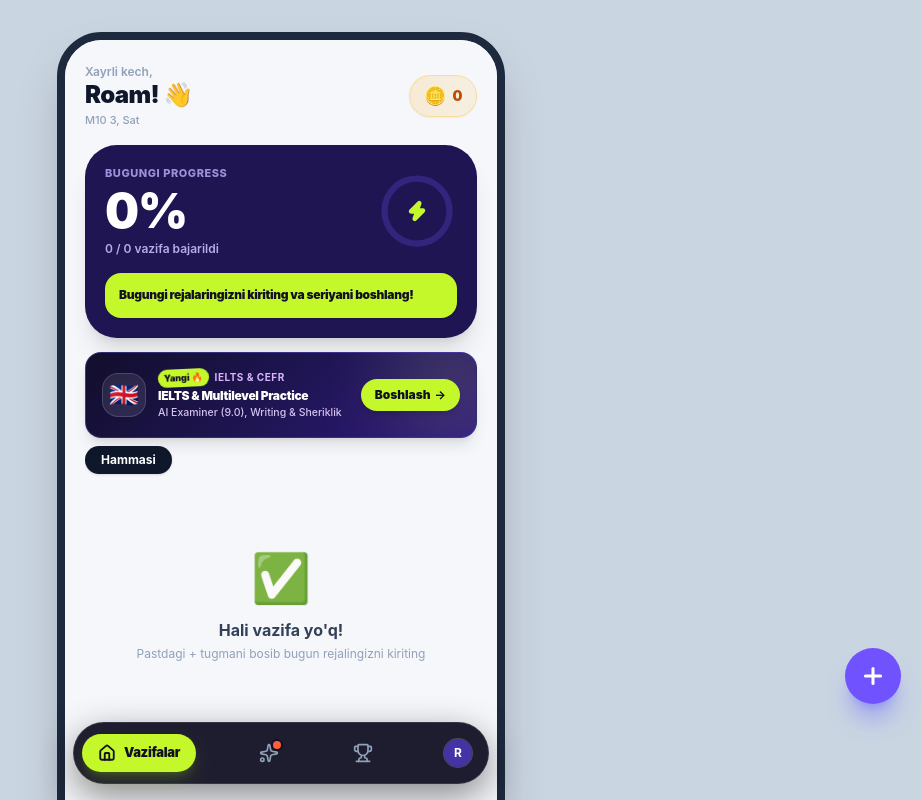
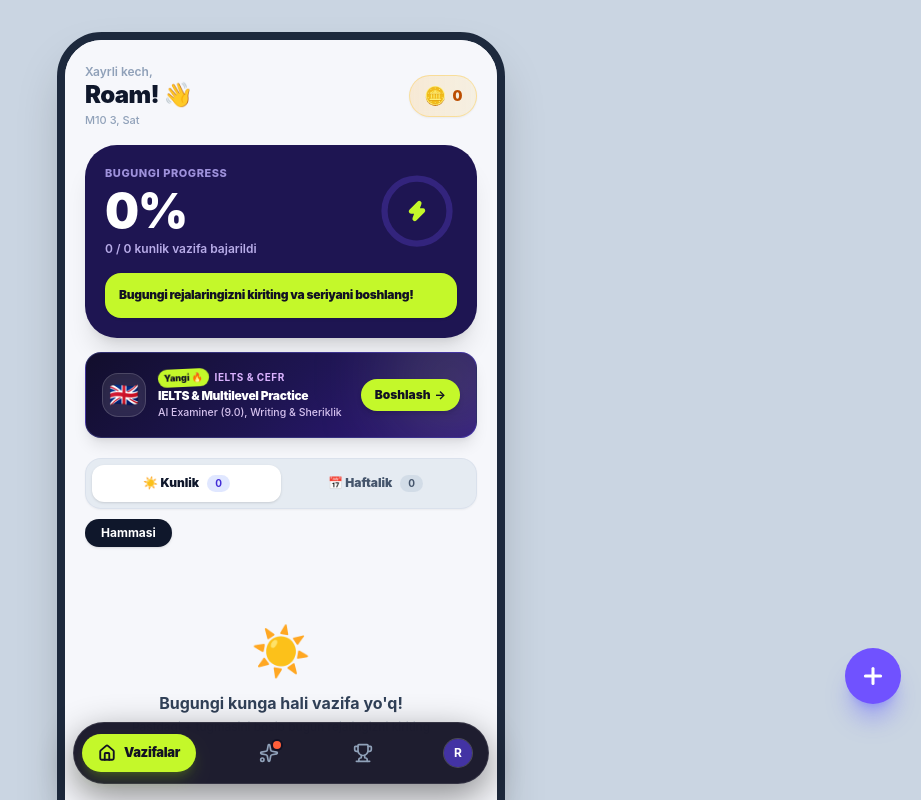
Before and after one commit to mukhammadolimovjorabek-create/todo-mini-app, a React (Vite) app: page / in a window 1280 px wide. Shown: the top 800 px of the page, without its empty margins (359-1280 px from the left). Built offline with nearby package versions, Linux system fonts and the light colour scheme.

Commit message:
feat: refine start card prompts, partner speaking button, score badge visibility, and dual-scope daily/weekly tasks

```diff
--- a/src/App.tsx
+++ b/src/App.tsx
@@ -1,7 +1,7 @@
 import { useState, useEffect } from 'react';
 import type { ScreenType, TelegramUser } from './types';
 import { getTelegramWebApp, getTelegramUser } from './utils/telegram';
-import { loadTasks, today, getCustomProfile } from './utils/storage';
+import { getActiveTasks, getCustomProfile } from './utils/storage';
 import { ScreenHome } from './components/ScreenHome';
 import { ScreenAI } from './components/ScreenAI';
 import { ScreenAnalytics } from './components/ScreenAnalytics';
@@ -28,9 +28,9 @@ export function App() {
   const [taskStats, setTaskStats] = useState({ pending: 0, pct: 0 });
 
   const updateStatsFromStorage = () => {
-    const allToday = loadTasks().filter((t) => t.createdAt === today());
-    const done = allToday.filter((t) => t.done).length;
-    const total = allToday.length;
+    const allActive = getActiveTasks();
+    const done = allActive.filter((t) => t.done).length;
+    const total = allActive.length;
     setTaskStats({
       pending: total - done,
       pct: total ? Math.round((done / total) * 100) : 0,
--- a/src/components/ScreenHome.tsx
+++ b/src/components/ScreenHome.tsx
@@ -1,11 +1,11 @@
 import React, { useState, useEffect, useCallback } from 'react';
 import { Plus, Flag, Tag, X, Clock, Zap } from 'lucide-react';
-import type { Task, TaskCategory, TaskPriority } from '../types';
+import type { Task, TaskCategory, TaskPriority, TaskScope } from '../types';
 import {
-  loadTasks, addTask, toggleTask, deleteTask,
+  getActiveTasks, addTask, toggleTask, deleteTask,
   getCategoryColor, getCategoryLabel,
   getPriorityColor, getPriorityLabel,
-  today, updateStats, getLast7Days,
+  updateStats, getLast7Days,
 } from '../utils/storage';
 import { triggerHaptic } from '../utils/telegram';
 import {
@@ -34,6 +34,8 @@ interface ScreenHomeProps {
 
 export const ScreenHome: React.FC<ScreenHomeProps> = ({ userName, onTasksChange, onOpenEnglish }) => {
   const [tasks, setTasks] = useState<Task[]>([]);
+  const [activeScopeTab, setActiveScopeTab] = useState<'daily' | 'weekly'>('daily');
+  const [newScope, setNewScope] = useState<TaskScope>('daily');
   const [filterCat, setFilterCat] = useState<TaskCategory | 'all'>('all');
   const [showModal, setShowModal] = useState(false);
   const [newText, setNewText] = useState('');
@@ -47,7 +49,7 @@ export const ScreenHome: React.FC<ScreenHomeProps> = ({ userName, onTasksChange,
   const [floatingCoin, setFloatingCoin] = useState<{ amount: number; key: number } | null>(null);
 
   const reload = useCallback(() => {
-    setTasks(loadTasks().filter((t) => t.createdAt === today()));
+    setTasks(getActiveTasks());
     setCoins(recalculateCoins());
   }, []);
 
@@ -59,8 +61,8 @@ export const ScreenHome: React.FC<ScreenHomeProps> = ({ userName, onTasksChange,
   const handleToggle = (id: string) => {
     triggerHaptic('medium');
     const taskBefore = tasks.find((t) => t.id === id);
-    const updated = toggleTask(id).filter((t) => t.createdAt === today());
-    setTasks(updated);
+    toggleTask(id);
+    setTasks(getActiveTasks());
     onTasksChange?.();
 
     if (taskBefore) {
@@ -86,8 +88,8 @@ export const ScreenHome: React.FC<ScreenHomeProps> = ({ userName, onTasksChange,
 
   const handleDelete = (id: string) => {
     triggerHaptic('heavy');
-    const updated = deleteTask(id).filter((t) => t.createdAt === today());
-    setTasks(updated);
+    deleteTask(id);
+    setTasks(getActiveTasks());
     setCoins(recalculateCoins());
     onTasksChange?.();
   };
@@ -95,7 +97,7 @@ export const ScreenHome: React.FC<ScreenHomeProps> = ({ userName, onTasksChange,
   const handleAdd = () => {
     if (!newText.trim()) return;
     triggerHaptic('heavy');
-    addTask(newText.trim(), newPriority, newCategory, newDuration ?? undefined);
+    addTask(newText.trim(), newPriority, newCategory, newDuration ?? undefined, newScope);
     setNewText('');
     setNewDuration(null);
     setShowModal(false);
@@ -113,8 +115,12 @@ export const ScreenHome: React.FC<ScreenHomeProps> = ({ userName, onTasksChange,
     }
   };
 
-  const done = tasks.filter((t) => t.done).length;
-  const total = tasks.length;
+  const dailyTasks = tasks.filter((t) => (t.scope || 'daily') === 'daily');
+  const weeklyTasks = tasks.filter((t) => t.scope === 'weekly');
+  const currentScopeTasks = activeScopeTab === 'daily' ? dailyTasks : weeklyTasks;
+
+  const done = currentScopeTasks.filter((t) => t.done).length;
+  const total = currentScopeTasks.length;
   const pct = total ? Math.round((done / total) * 100) : 0;
   const pendingCount = total - done;
 
@@ -132,7 +138,9 @@ export const ScreenHome: React.FC<ScreenHomeProps> = ({ userName, onTasksChange,
   const ringCircumference = 2 * Math.PI * ringRadius;
   const ringOffset = ringCircumference - (pct / 100) * ringCircumference;
 
-  const filtered = filterCat === 'all' ? tasks : tasks.filter((t) => t.category === filterCat);
+  const filtered = filterCat === 'all'
+    ? currentScopeTasks
+    : currentScopeTasks.filter((t) => t.category === filterCat);
 
   // Hour-based greeting
   const hour = new Date().getHours();
@@ -176,13 +184,13 @@ export const ScreenHome: React.FC<ScreenHomeProps> = ({ userName, onTasksChange,
             {/* Chap tomon: Foiz va vazifalar soni */}
             <div>
               <p className="text-[11px] font-extrabold text-[#9e91db] tracking-wider uppercase">
-                BUGUNGI PROGRESS
+                {activeScopeTab === 'daily' ? 'BUGUNGI PROGRESS' : 'HAFTALIK PROGRESS'}
               </p>
               <p className="text-5xl font-black text-white tracking-tight my-1.5">
                 {pct}%
               </p>
               <p className="text-xs font-semibold text-[#b8ace8]">
-                {done} / {total} vazifa bajarildi
+                {done} / {total} {activeScopeTab === 'daily' ? 'kunlik' : 'haftalik'} vazifa bajarildi
               </p>
             </div>
 
@@ -222,11 +230,19 @@ export const ScreenHome: React.FC<ScreenHomeProps> = ({ userName, onTasksChange,
           {/* 2-rasmdagi och laym-yashil streak banner */}
           <div className="mt-4 bg-[#c4f82a] text-[#121124] rounded-2xl p-3.5 shadow-sm">
             <p className="text-xs font-black tracking-tight leading-snug">
-              {total === 0
-                ? "Bugungi rejalaringizni kiriting va seriyani boshlang!"
-                : pendingCount === 0
-                ? "Ajoyib! Bugungi barcha vazifalar bajarildi 🔥"
-                : `Yana ${pendingCount} ta vazifa, va ${nextStreak} kunlik seriya ochiladi`}
+              {activeScopeTab === 'daily' ? (
+                total === 0
+                  ? "Bugungi rejalaringizni kiriting va seriyani boshlang!"
+                  : pendingCount === 0
+                  ? "Ajoyib! Bugungi barcha vazifalar bajarildi 🔥"
+                  : `Yana ${pendingCount} ta vazifa, va ${nextStreak} kunlik seriya ochiladi`
+              ) : (
+                total === 0
+                  ? "Haftalik maqsadlaringizni rejalashtiring va hafta davomida bajaring!"
+                  : pendingCount === 0
+                  ? "Qoyilmaqom! Ushbu haftaning barcha rejalari bajarildi! 🏆"
+                  : `Hafta davomida yana ${pendingCount} ta vazifangiz qoldi. Olg'a!`
+              )}
             </p>
           </div>
         </div>
@@ -274,6 +290,51 @@ export const ScreenHome: React.FC<ScreenHomeProps> = ({ userName, onTasksChange,
         )}
       </div>
 
+      {/* ── Vazifalar bo'limi: Kunlik va Haftalik (Foydalanuvchi talabi) ── */}
+      <div className="px-5 mt-3 mb-2.5">
+        <div className="flex bg-slate-200/80 p-1.5 rounded-2xl border border-slate-300/40 shadow-xs">
+          <button
+            onClick={() => {
+              triggerHaptic('light');
+              setActiveScopeTab('daily');
+              setFilterCat('all');
+            }}
+            className={`flex-1 py-2.5 rounded-xl text-xs font-black transition-all flex items-center justify-center space-x-2 ${
+              activeScopeTab === 'daily'
+                ? 'bg-white text-slate-900 shadow-sm'
+                : 'text-slate-600 hover:text-slate-900'
+            }`}
+          >
+            <span>☀️ Kunlik</span>
+            <span className={`text-[10px] px-2 py-0.5 rounded-full font-bold ${
+              activeScopeTab === 'daily' ? 'bg-indigo-100 text-indigo-700' : 'bg-slate-300/70 text-slate-600'
+            }`}>
+              {dailyTasks.length}
+            </span>
+          </button>
+
+          <button
+            onClick={() => {
+              triggerHaptic('light');
+              setActiveScopeTab('weekly');
+              setFilterCat('all');
+            }}
+            className={`flex-1 py-2.5 rounded-xl text-xs font-black transition-all flex items-center justify-center space-x-2 ${
+              activeScopeTab === 'weekly'
+                ? 'bg-white text-slate-900 shadow-sm'
+                : 'text-slate-600 hover:text-slate-900'
+            }`}
+          >
+            <span>📅 Haftalik</span>
+            <span className={`text-[10px] px-2 py-0.5 rounded-full font-bold ${
+              activeScopeTab === 'weekly' ? 'bg-indigo-100 text-indigo-700' : 'bg-slate-300/70 text-slate-600'
+            }`}>
+              {weeklyTasks.length}
+            </span>
+          </button>
+        </div>
+      </div>
+
       {/* ── Category Filters ── */}
       <div className="px-5 mb-3">
         <div className="flex space-x-2 overflow-x-auto no-scrollbar pb-1">
@@ -288,7 +349,7 @@ export const ScreenHome: React.FC<ScreenHomeProps> = ({ userName, onTasksChange,
             Hammasi {total > 0 && `(${total})`}
           </button>
           {CATEGORIES.map((cat) => {
-            const count = tasks.filter((t) => t.category === cat).length;
+            const count = currentScopeTasks.filter((t) => t.category === cat).length;
             if (count === 0) return null;
             return (
               <button
@@ -313,12 +374,22 @@ export const ScreenHome: React.FC<ScreenHomeProps> = ({ userName, onTasksChange,
       <div className="px-5 flex-1 space-y-2.5">
         {filtered.length === 0 ? (
           <div className="flex flex-col items-center justify-center py-16 text-center">
-            <span className="text-5xl mb-4">✅</span>
+            <span className="text-5xl mb-4">
+              {activeScopeTab === 'daily' ? '☀️' : '📅'}
+            </span>
             <p className="font-bold text-slate-700 text-base">
-              {tasks.length === 0 ? 'Hali vazifa yo\'q!' : 'Bu toifada vazifa yo\'q'}
+              {currentScopeTasks.length === 0
+                ? activeScopeTab === 'daily'
+                  ? "Bugungi kunga hali vazifa yo'q!"
+                  : "Bu hafta uchun hali vazifa yo'q!"
+                : "Bu toifada vazifa yo'q"}
             </p>
             <p className="text-xs text-slate-400 mt-1">
-              {tasks.length === 0 ? 'Pastdagi + tugmani bosib bugun rejalingizni kiriting' : 'Boshqa toifani tanlang'}
+              {currentScopeTasks.length === 0
+                ? activeScopeTab === 'daily'
+                  ? "Pastdagi + tugmasini bosib bugun rejalingizni kiriting"
+                  : "Pastdagi + tugmasini bosib hafta davomidagi rejalaringizni kiriting"
+                : "Boshqa toifani tanlang"}
             </p>
           </div>
         ) : (
@@ -335,7 +406,11 @@ export const ScreenHome: React.FC<ScreenHomeProps> = ({ userName, onTasksChange,
 
       {/* ── 1-rasmdagi zamonaviy binafsha FAB (+) tugmasi ── */}
       <button
-        onClick={() => { triggerHaptic('heavy'); setShowModal(true); }}
+        onClick={() => {
+          triggerHaptic('heavy');
+          setNewScope(activeScopeTab);
+          setShowModal(true);
+        }}
         className="fixed bottom-24 right-5 w-14 h-14 rounded-full bg-[#7052ff] hover:bg-[#6242f6] text-white shadow-xl shadow-indigo-500/40 flex items-center justify-center active:scale-90 transition-all z-30"
       >
         <Plus size={26} strokeWidth={2.8} />
@@ -350,6 +425,38 @@ export const ScreenHome: React.FC<ScreenHomeProps> = ({ userName, onTasksChange,
               <h3 className="font-extrabold text-slate-900 text-lg">Yangi vazifa</h3>
               <button onClick={() => setShowModal(false)} className="p-1 text-slate-400">
                 <X size={20} />
+              </button>
+            </div>
+
+            {/* Scope Selector: Kunlik vs Haftalik (4-rasm talabi) */}
+            <div className="flex bg-slate-100 p-1 rounded-2xl border border-slate-200">
+              <button
+                type="button"
+                onClick={() => {
+                  triggerHaptic('light');
+                  setNewScope('daily');
+                }}
+                className={`flex-1 py-2 rounded-xl text-xs font-black transition-all flex items-center justify-center space-x-1.5 ${
+                  newScope === 'daily'
+                    ? 'bg-white text-indigo-600 shadow-sm'
+                    : 'text-slate-500 hover:text-slate-800'
+                }`}
+              >
+                <span>☀️ Kunlik vazifa</span>
+              </button>
+              <button
+                type="button"
+                onClick={() => {
+                  triggerHaptic('light');
+                  setNewScope('weekly');
+                }}
+                className={`flex-1 py-2 rounded-xl text-xs font-black transition-all flex items-center justify-center space-x-1.5 ${
+                  newScope === 'weekly'
+                    ? 'bg-white text-indigo-600 shadow-sm'
+                    : 'text-slate-500 hover:text-slate-800'
+                }`}
+              >
+                <span>📅 Haftalik vazifa</span>
               </button>
             </div>
 
--- a/src/components/SwipeableTaskItem.tsx
+++ b/src/components/SwipeableTaskItem.tsx
@@ -262,6 +262,14 @@ export const SwipeableTaskItem: React.FC<Props> = ({ task, onToggle, onDelete })
             <span className="text-[10px] font-bold" style={{ color: getPriorityColor(task.priority) }}>
               ● {getPriorityLabel(task.priority)}
             </span>
+            {task.scope === 'weekly' && (
+              <>
+                <span className="text-[10px] text-slate-300">•</span>
+                <span className="text-[10px] font-extrabold text-indigo-600 bg-indigo-50 px-1.5 py-0.2 rounded-md">
+                  📅 Hafta
+                </span>
+              </>
+            )}
             {task.duration && (
               <>
                 <span className="text-[10px] text-slate-300">•</span>
--- a/src/english/components/IeltsReadingView.tsx
+++ b/src/english/components/IeltsReadingView.tsx
@@ -34,7 +34,7 @@ const READING_PASSAGES: ReadingPassage[] = [
   {
     id: 'passage_cultural_tourist',
     title: 'An Early Cultural Tourist',
-    subtitle: 'IELTS Academic Reading Passage 1 · Cambridge Authentic Material',
+    subtitle: 'IELTS Academic Reading · Passage 1',
     paragraphs: [
       {
         label: 'A',
@@ -645,7 +645,7 @@ export const IeltsReadingView: React.FC<Props> = ({ onBack, userName: _userName
                 {currentPassage.title}
               </h3>
               <p className="text-xs text-slate-500 max-w-md mx-auto leading-relaxed">
-                Sinov boshlanmaguncha matn va savollar yashirin holatda turadi. "Sinovni boshlash" tugmasini bosishingiz bilan 20 daqiqalik taymer ishga tushadi.
+                20 daqiqalik rasmiy sinov. Tayyor bo'lsangiz, «Sinovni boshlash» tugmasini bosing va topshiriqlarni bajaring.
               </p>
             </div>
 
--- a/src/english/components/MultilevelWritingView.tsx
+++ b/src/english/components/MultilevelWritingView.tsx
@@ -358,7 +358,7 @@ export const MultilevelWritingView: React.FC<Props> = ({ onBack, userName: _user
                 {activeTab === 'task1' ? "Do'stga yoki Rasmiy Xat Yozish" : "Muammoli Mavzu Bo'yicha B2/C1 Insho"}
               </h3>
               <p className="text-xs text-slate-500 max-w-md mx-auto leading-relaxed">
-                Sinov boshlanmaguncha topshiriq matni va {activeTab === 'task1' ? 'vaziyat/email mavzusi' : 'insho savoli'} yashirin holatda turadi. "Sinovni boshlash" tugmasini bosganingizdan so'ng rasmiy {activeTab === 'task1' ? '20' : '40'} daqiqalik taymer ishga tushadi.
+                Rasmiy {activeTab === 'task1' ? '20' : '40'} daqiqalik sinov. Tayyor bo'lsangiz, «Sinovni boshlash» tugmasini bosing.
               </p>
             </div>
 
--- a/src/english/components/WritingEvaluationView.tsx
+++ b/src/english/components/WritingEvaluationView.tsx
@@ -326,7 +326,7 @@ export const WritingEvaluationView: React.FC<Props> = ({ onBack, userName: _user
                 {activeTab === 'task1' ? 'Diagramma va Grafik Tahlili' : 'Muammoli Mavzu Bo\'yicha Insho'}
               </h3>
               <p className="text-xs text-slate-500 max-w-md mx-auto leading-relaxed">
-                Sinov boshlanmaguncha topshiriq matni va {activeTab === 'task1' ? 'grafik' : 'insho savoli'} yashirin holatda turadi. "Sinovni boshlash" tugmasini bosganingizdan so'ng rasmiy {activeTab === 'task1' ? '20' : '40'} daqiqalik taymer ishga tushadi.
+                Rasmiy {activeTab === 'task1' ? '20' : '40'} daqiqalik yozma sinov. Tayyor bo'lsangiz, «Sinovni boshlash» tugmasini bosing.
               </p>
             </div>
 
--- a/src/types.ts
+++ b/src/types.ts
@@ -10,6 +10,7 @@ export type ScreenType = 'home' | 'ai' | 'analytics' | 'profile';
 
 export type TaskPriority = 'high' | 'medium' | 'low';
 export type TaskCategory = 'work' | 'personal' | 'health' | 'learning' | 'other';
+export type TaskScope = 'daily' | 'weekly';
 
 export interface Task {
   id: string;
@@ -17,6 +18,7 @@ export interface Task {
   done: boolean;
   priority: TaskPriority;
   category: TaskCategory;
+  scope?: TaskScope;  // 'daily' | 'weekly'
   createdAt: string; // YYYY-MM-DD
   completedAt?: string;
   duration?: number;  // minutes (optional)
--- a/src/utils/storage.ts
+++ b/src/utils/storage.ts
@@ -1,9 +1,30 @@
-import type { Task, DayStats, TaskCategory, TaskPriority } from '../types';
+import type { Task, DayStats, TaskCategory, TaskPriority, TaskScope } from '../types';
 
 const TASKS_KEY = 'todo_tasks_v2';
 const STATS_KEY = 'todo_stats_v2';
 
 export const today = () => new Date().toISOString().slice(0, 10);
+
+/**
+ * Checks whether a YYYY-MM-DD date falls within the current Monday-to-Sunday week
+ */
+export const isCurrentWeek = (dateStr: string): boolean => {
+  if (!dateStr) return false;
+  const parts = dateStr.split('-').map(Number);
+  if (parts.length < 3) return false;
+  const targetDate = new Date(parts[0], parts[1] - 1, parts[2]);
+
+  const now = new Date();
+  const day = now.getDay(); // 0 is Sunday, 1 is Monday ... 6 is Saturday
+  const diffToMonday = now.getDate() - day + (day === 0 ? -6 : 1);
+  const monday = new Date(now.getFullYear(), now.getMonth(), diffToMonday, 0, 0, 0, 0);
+
+  const sunday = new Date(monday);
+  sunday.setDate(monday.getDate() + 6);
+  sunday.setHours(23, 59, 59, 999);
+
+  return targetDate >= monday && targetDate <= sunday;
+};
 
 // ────────────────────────────── TASKS ──────────────────────────────
 
@@ -23,7 +44,8 @@ export const addTask = (
   text: string,
   priority: TaskPriority = 'medium',
   category: TaskCategory = 'personal',
-  duration?: number
+  duration?: number,
+  scope: TaskScope = 'daily'
 ): Task => {
   const task: Task = {
     id: `${Date.now()}-${Math.random().toString(36).slice(2, 7)}`,
@@ -31,6 +53,7 @@ export const addTask = (
     done: false,
     priority,
     category,
+    scope,
     createdAt: today(),
     ...(duration ? { duration } : {}),
   };
@@ -59,8 +82,22 @@ export const deleteTask = (id: string): Task[] => {
   return tasks;
 };
 
+export const getActiveTasks = (): Task[] => {
+  const todayStr = today();
+  return loadTasks().filter((t) => {
+    const scope = t.scope || 'daily';
+    if (scope === 'weekly') {
+      return isCurrentWeek(t.createdAt);
+    }
+    return t.createdAt === todayStr;
+  });
+};
+
 export const getTodayTasks = (): Task[] =>
-  loadTasks().filter((t) => t.createdAt === today());
+  loadTasks().filter((t) => (t.scope || 'daily') === 'daily' && t.createdAt === today());
+
+export const getWeeklyTasks = (): Task[] =>
+  loadTasks().filter((t) => t.scope === 'weekly' && isCurrentWeek(t.createdAt));
 
 // ────────────────────────────── STATS ──────────────────────────────
 
@@ -74,9 +111,9 @@ export const loadStats = (): DayStats[] => {
 
 export const updateStats = () => {
   const todayStr = today();
-  const todayTasks = getTodayTasks();
+  const activeTasks = getActiveTasks();
   const stats = loadStats().filter((s) => s.date !== todayStr);
-  stats.push({ date: todayStr, total: todayTasks.length, done: todayTasks.filter((t) => t.done).length });
+  stats.push({ date: todayStr, total: activeTasks.length, done: activeTasks.filter((t) => t.done).length });
   localStorage.setItem(STATS_KEY, JSON.stringify(stats.slice(-30)));
 };
 
```
Also changed, not shown: src/english/EnglishPracticeModule.tsx (+11 -6 lines), src/english/components/IeltsDashboard.tsx (+11 -6 lines).
